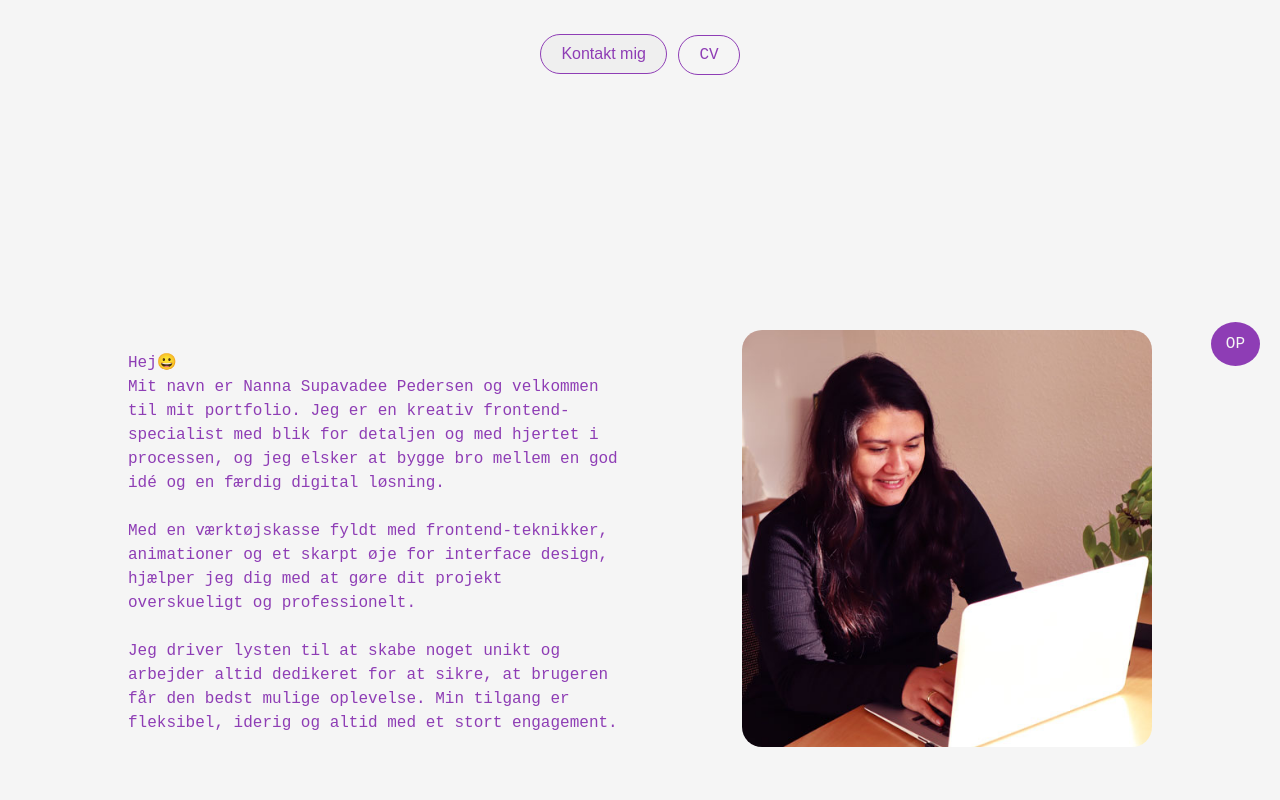
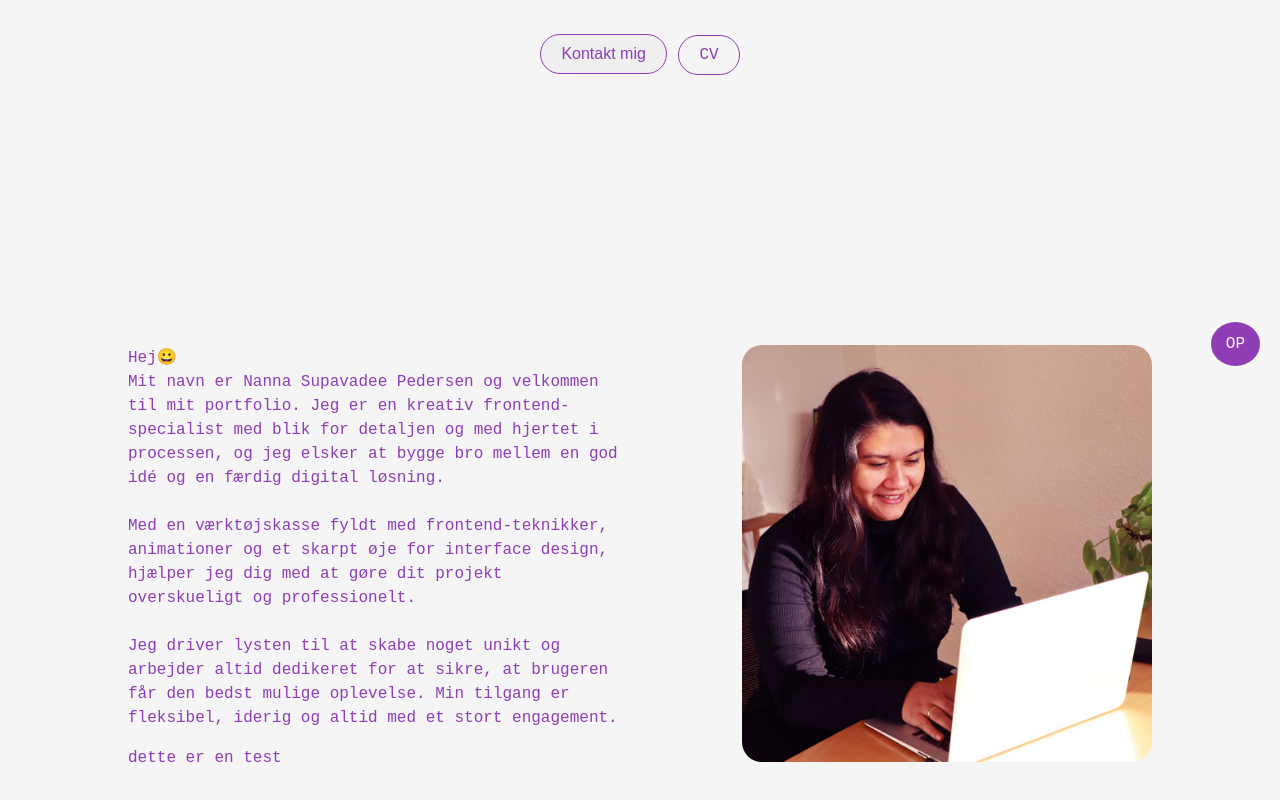
Before and after one commit to nannasp/portfolio.dk, a website: page index.html in a window 1280 px wide. Shown: the part 414-1214 px from the top of the page. Drawn offline with Linux system fonts and the light colour scheme; a web font is replaced by a local one.

Commit message:
dette er en test

```diff
--- a/index.html
+++ b/index.html
@@ -50,6 +50,7 @@
                     Jeg driver lysten til at skabe noget unikt og arbejder altid dedikeret for at sikre, at brugeren får
                     den bedst mulige oplevelse. Min tilgang er fleksibel, iderig og altid med et stort engagement.
                 </p>
+                <p>dette er en test</p>
             </div>
             <div class="profil">
                 <img src="matrialer/images/profil.jpg" alt="billede af mig" width="100%" style="border-radius: 20px;">
```
